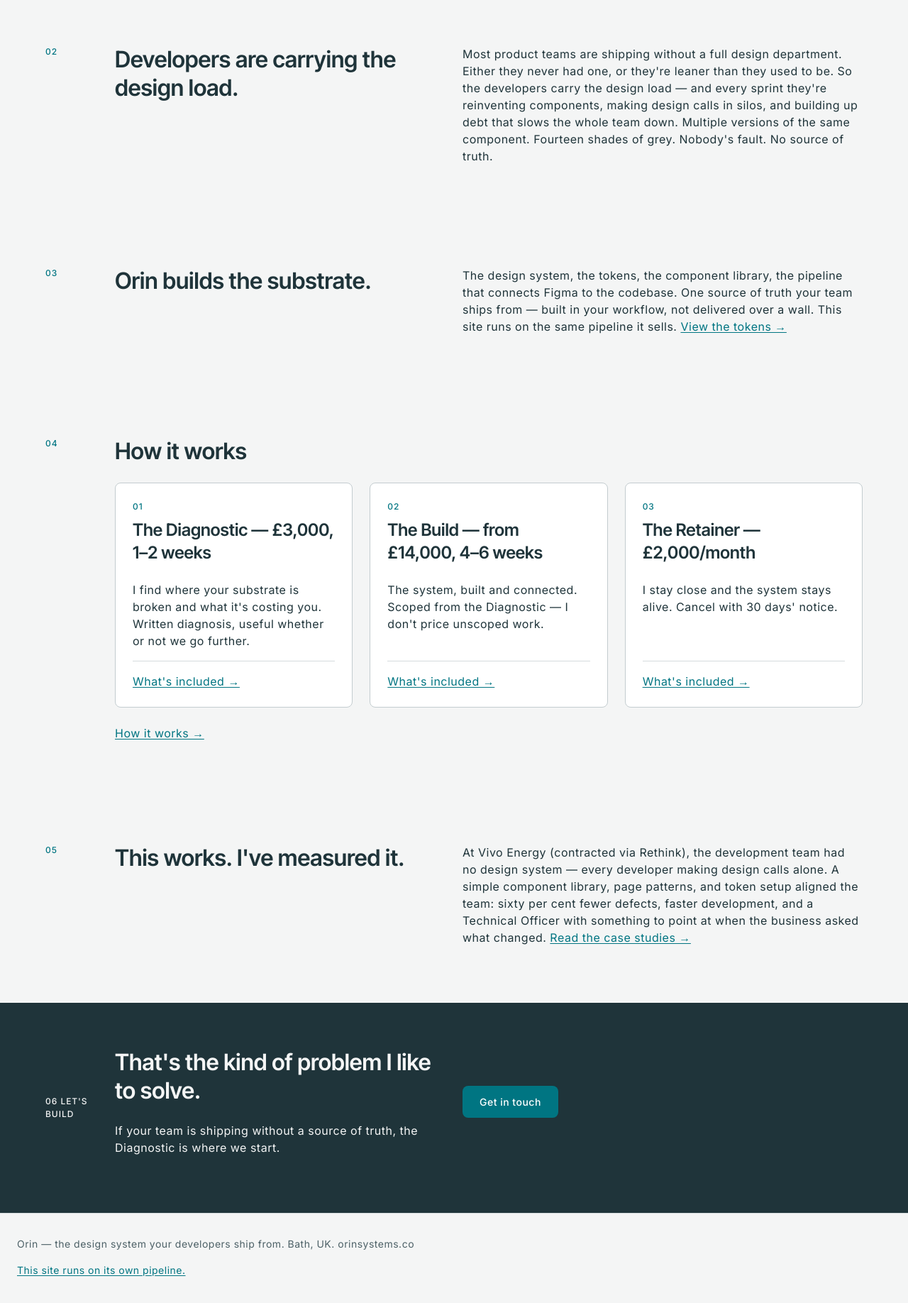
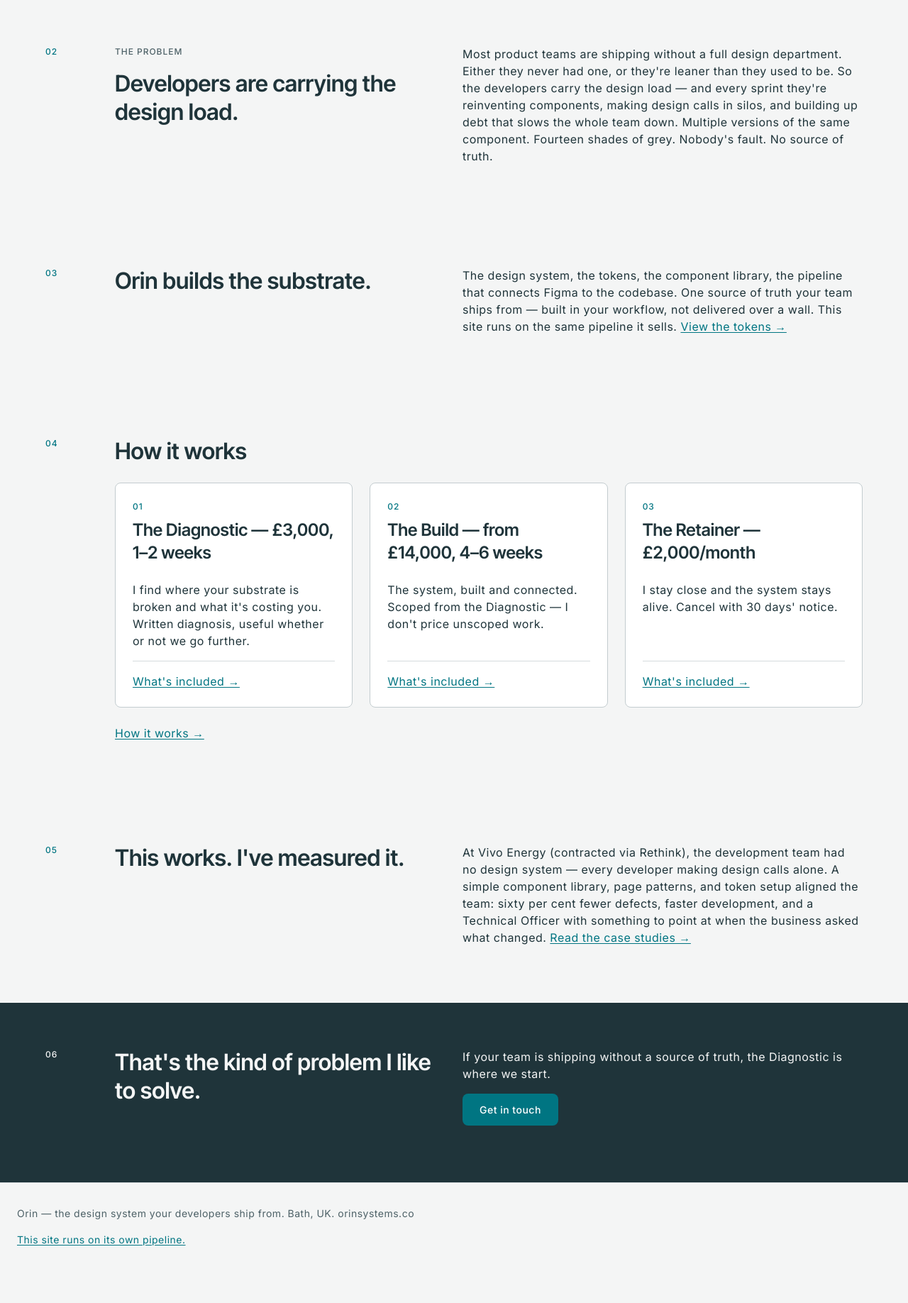
Before and after one commit to Boyzeeboy/orin, a website: page site/index.html in a window 1280 px wide. Shown: the part 580-2416 px from the top of the page at 71% size. After the commit the page ends 2385 px from the top, so only its background shows below. Drawn offline with Linux system fonts and the light colour scheme.

Commit message:
Updated the eyebrows for the sections

```diff
--- a/site/index.html
+++ b/site/index.html
@@ -31,7 +31,7 @@
       </div>
       <div class="container">
         <div class="section-grid">
-          <p class="rail">01 HERO</p>
+          <p class="rail">01</p>
           <div class="col-main">
             <p class="eyebrow">A systems practice — Bath, UK</p>
             <h1 class="hero-heading">For teams shipping product without a full design department. Orin builds the design system your developers ship from.</h1>
@@ -46,7 +46,10 @@
       <div class="container">
         <div class="section-grid">
           <p class="rail">02</p>
-          <h2 class="col-heading">Developers are carrying the design load.</h2>
+          <div class="col-heading">
+            <p class="eyebrow">The problem</p>
+            <h2>Developers are carrying the design load.</h2>
+          </div>
           <p class="col-body">Most product teams are shipping without a full design department.
              Either they never had one, or they're leaner than they used to be.
              So the developers carry the design load — and every sprint they're
@@ -131,14 +134,16 @@
     <!-- 6. Close (inverse band — heading + button only, no inline links per decisions.md) -->
     <section class="section section--inverse">
       <div class="container">
-        <div class="section-grid section-grid--center">
-          <p class="rail">06 LET'S BUILD</p>
+        <div class="section-grid">
+          <p class="rail">06</p>
           <div class="col-heading">
             <h2>That's the kind of problem I like to solve.</h2>
+          </div>
+          <div class="col-body">
             <p>If your team is shipping without a source of truth, the
                Diagnostic is where we start.</p>
+            <p><a class="button" href="/contact">Get in touch</a></p>
           </div>
-          <p class="col-body"><a class="button" href="/contact">Get in touch</a></p>
         </div>
       </div>
     </section>
```
